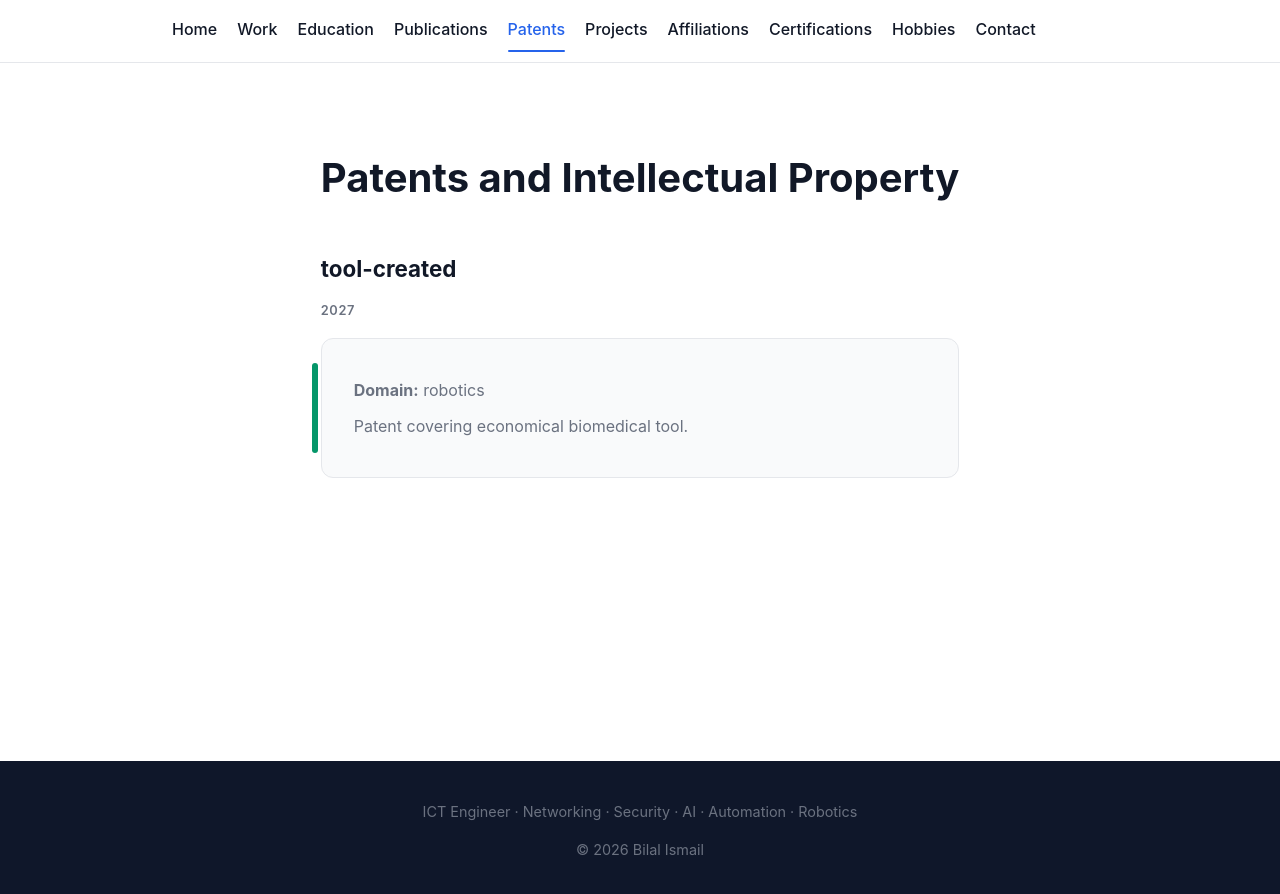
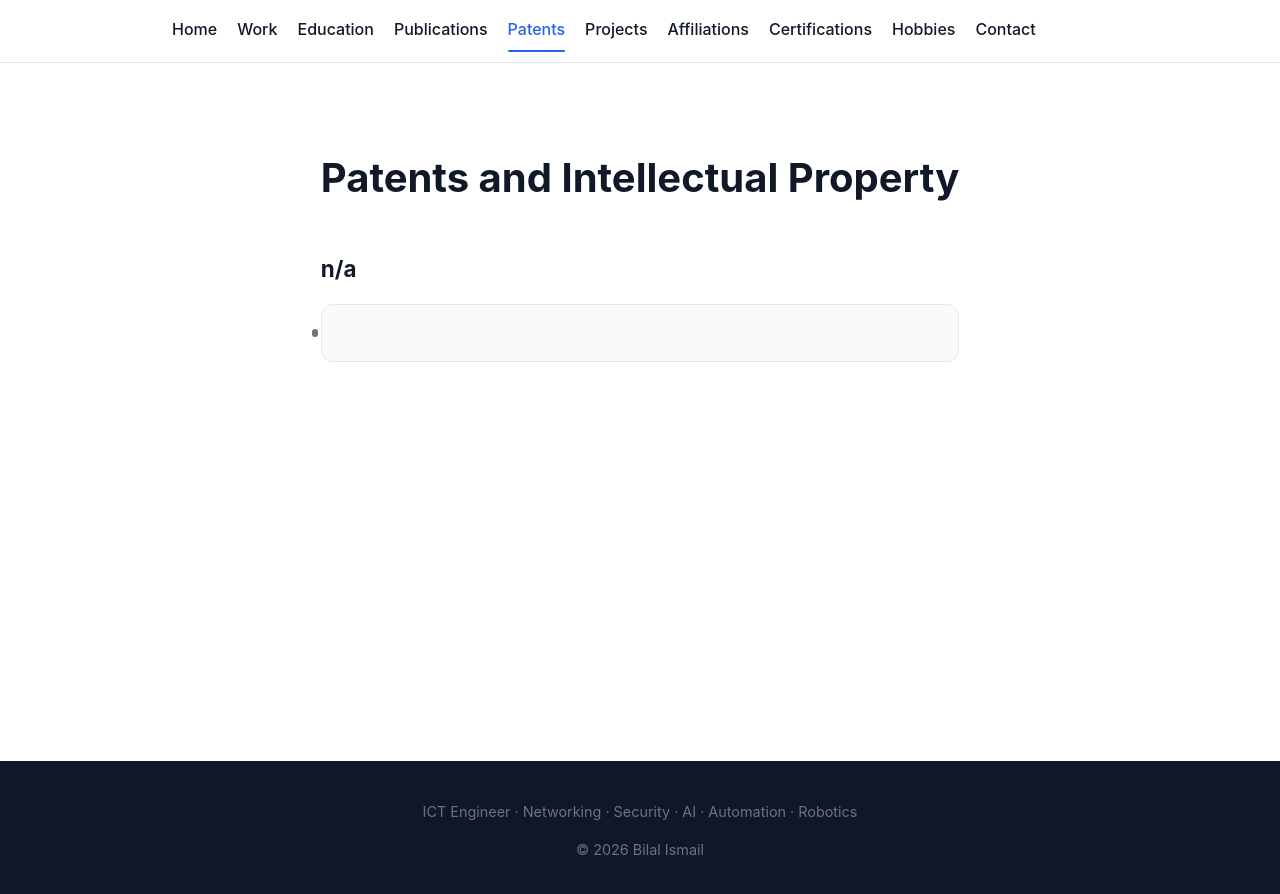
Before and after one commit to bilal-ismail/bilal-ismail.github.io, a Jekyll site: the page built from patents.md, in a window 1280 px wide. Shown: the top 894 px of the page. Built offline with Jekyll 4.4.1, drawn with Linux system fonts in a browser that asks for light colours.

Commit message:
Update patents.yml

```diff
--- a/_data/patents.yml
+++ b/_data/patents.yml
@@ -1,6 +1,6 @@
-- title: tool-created
-  jurisdiction: region (e.g USPTO)
-  status: Preparing (e.g Pending)
-  start: 2027
-  domain: robotics
-  summary: Patent covering economical biomedical tool.
+- title: n/a
+  # jurisdiction: region (e.g USPTO)
+  # status: Preparing (e.g Pending)
+  # start: 2027
+  # domain: robotics
+  # summary: Patent covering economical biomedical tool.
```
